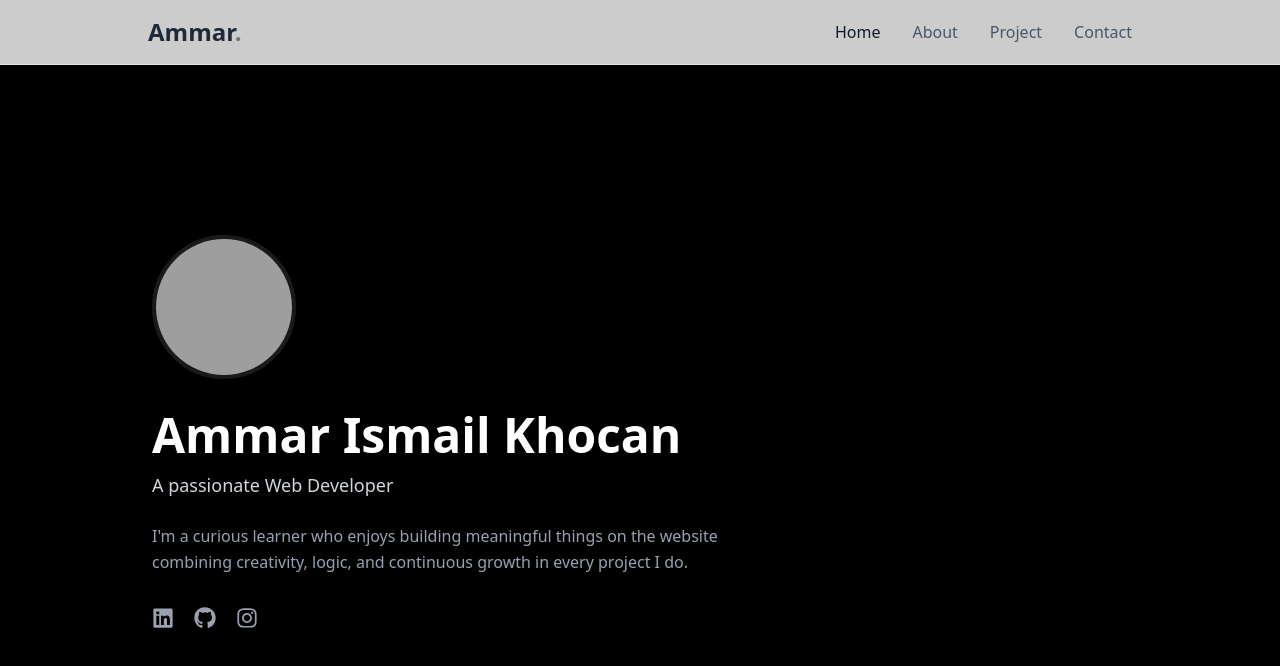
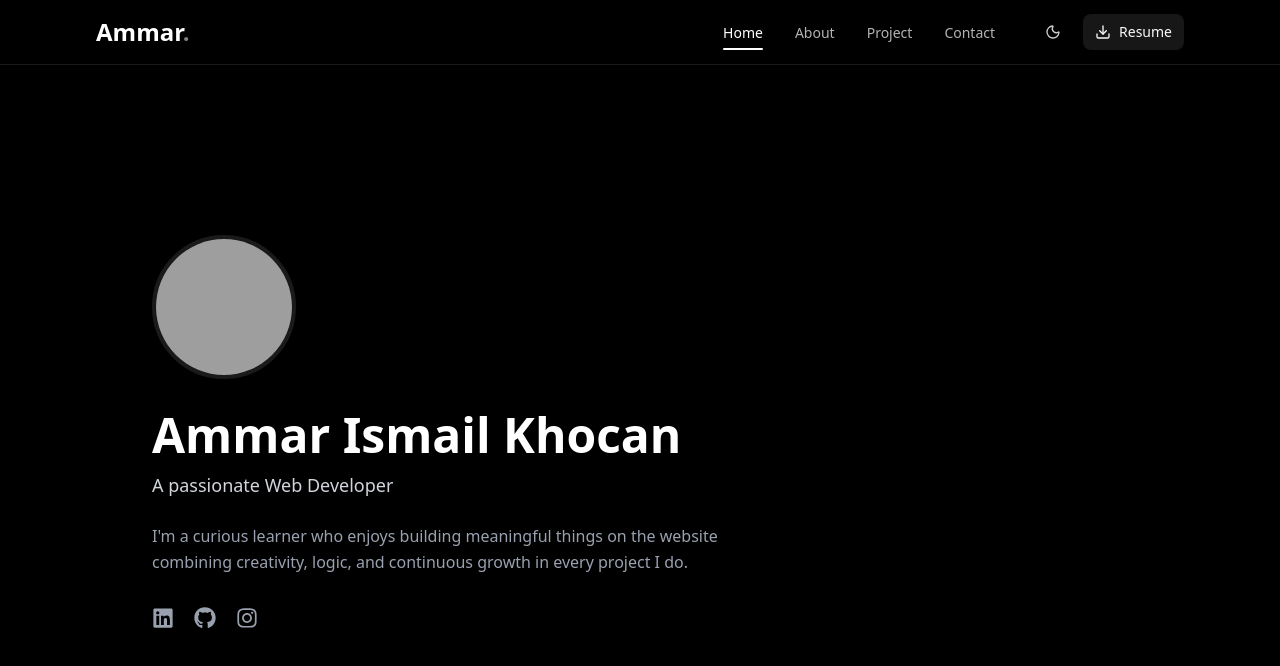
Before and after one commit to ammarkhocan/ammarismail.com-V2, a React app: page / in a window 1280 px wide. Shown: the top 666 px of the page. Built offline with nearby package versions, Linux system fonts and the light colour scheme; grey boxes are pictures that could not be loaded; the HTML template or start-up script is replaced by a standard one.

Commit message:
feat: update navabar and enhance navbar with download resume button

```diff
--- a/src/components/layout/navbar.tsx
+++ b/src/components/layout/navbar.tsx
@@ -1,27 +1,29 @@
 import { Link, NavLink } from "react-router";
-import { Menu } from "lucide-react";
+import { Menu, Download, Moon } from "lucide-react";
 import { Button } from "@/components/ui/button";
 import { Sheet, SheetContent, SheetTrigger } from "@/components/ui/sheet";
 
 export function Navbar() {
+  const baseLink =
+    "text-sm font-medium text-white/70 hover:text-white transition-colors";
+
+  const activeLink =
+    "text-sm font-medium text-white relative after:absolute after:-bottom-2 after:left-0 after:h-[2px] after:w-full after:rounded-full after:bg-white";
+
   return (
-    <nav className="fixed top-0 z-50 w-full border-b bg-white/80 backdrop-blur">
-      <div className="mx-auto flex h-16 max-w-5xl items-center justify-between px-5">
-        {/* Logo */}
-        <Link to="/" className="text-2xl font-bold text-gray-800">
-          Ammar<span className="text-gray-500">.</span>
+    <nav className="fixed top-0 z-50 w-full border-b border-white/10 bg-black/60 backdrop-blur-xl">
+      <div className="mx-auto flex h-16 max-w-6xl items-center justify-between px-6 md:px-8">
+        <Link to="/" className="text-xl md:text-2xl font-bold text-white">
+          Ammar<span className="text-white/50">.</span>
         </Link>
 
-        {/* Desktop */}
-        <ul className="hidden items-center gap-8 md:flex">
+        <div className="hidden md:flex items-center gap-10">
+          <ul className="flex items-center gap-8">
             <li>
               <NavLink
                 to="/"
-              className={({ isActive }) =>
-                isActive
-                  ? "font-medium text-gray-900"
-                  : "font-medium text-gray-600 hover:text-gray-900"
-              }
+                end
+                className={({ isActive }) => (isActive ? activeLink : baseLink)}
               >
                 Home
               </NavLink>
@@ -30,11 +32,7 @@ export function Navbar() {
             <li>
               <NavLink
                 to="/about"
-              className={({ isActive }) =>
-                isActive
-                  ? "font-medium text-gray-900"
-                  : "font-medium text-gray-600 hover:text-gray-900"
-              }
+                className={({ isActive }) => (isActive ? activeLink : baseLink)}
               >
                 About
               </NavLink>
@@ -43,11 +41,7 @@ export function Navbar() {
             <li>
               <NavLink
                 to="/project"
-              className={({ isActive }) =>
-                isActive
-                  ? "font-medium text-gray-900"
-                  : "font-medium text-gray-600 hover:text-gray-900"
-              }
+                className={({ isActive }) => (isActive ? activeLink : baseLink)}
               >
                 Project
               </NavLink>
@@ -56,51 +50,83 @@ export function Navbar() {
             <li>
               <NavLink
                 to="/contact"
-              className={({ isActive }) =>
-                isActive
-                  ? "font-medium text-gray-900"
-                  : "font-medium text-gray-600 hover:text-gray-900"
-              }
+                className={({ isActive }) => (isActive ? activeLink : baseLink)}
               >
                 Contact
               </NavLink>
             </li>
           </ul>
 
+          {/* Right actions */}
+          <div className="flex items-center gap-3">
+            <Button
+              variant="ghost"
+              size="icon"
+              className="text-white/80 hover:text-white hover:bg-white/10"
+              aria-label="Toggle theme"
+            >
+              <Moon className="h-5 w-5" />
+            </Button>
+
+            <Button asChild>
+              <a href="/resume.pdf" download className="gap-2">
+                <Download className="h-4 w-4" />
+                Resume
+              </a>
+            </Button>
+          </div>
+        </div>
+
+        {/* Mobile */}
         <div className="md:hidden">
           <Sheet>
             <SheetTrigger asChild>
-              <Button size="icon" variant="ghost">
+              <Button
+                size="icon"
+                variant="ghost"
+                className="text-white/80 hover:text-white hover:bg-white/10"
+              >
                 <Menu className="h-6 w-6" />
               </Button>
             </SheetTrigger>
 
-            <SheetContent side="right" className="w-260px pl-5">
+            <SheetContent
+              side="right"
+              className="w-70 border-white/10 bg-black/90 text-white backdrop-blur-xl"
+            >
               <div className="mt-10 flex flex-col gap-6">
-                <NavLink
-                  to="/"
-                  className="text-lg font-medium text-gray-700 hover:text-gray-900"
-                >
+                <NavLink to="/" className={baseLink}>
                   Home
                 </NavLink>
-                <NavLink
-                  to="/about"
-                  className="text-lg font-medium text-gray-700 hover:text-gray-900"
-                >
+                <NavLink to="/about" className={baseLink}>
                   About
                 </NavLink>
-                <NavLink
-                  to="/project"
-                  className="text-lg font-medium text-gray-700 hover:text-gray-900"
-                >
+                <NavLink to="/project" className={baseLink}>
                   Project
                 </NavLink>
-                <NavLink
-                  to="/contact"
-                  className="text-lg font-medium text-gray-700 hover:text-gray-900"
-                >
+                <NavLink to="/contact" className={baseLink}>
                   Contact
                 </NavLink>
+
+                <div className="pt-4 border-t border-white/10 space-y-3">
+                  <Button
+                    variant="outline"
+                    className="w-full border-white/15 bg-transparent text-white hover:bg-white/10"
+                  >
+                    <Moon className="mr-2 h-4 w-4" />
+                    Theme (later)
+                  </Button>
+
+                  <Button
+                    asChild
+                    className="w-full bg-white text-black hover:bg-white/90"
+                  >
+                    <a href="/resume.pdf" download className="gap-2">
+                      <Download className="h-4 w-4" />
+                      Download Resume
+                    </a>
+                  </Button>
+                </div>
               </div>
             </SheetContent>
           </Sheet>
```
Lines whose indentation alone changed are shown as unchanged.
